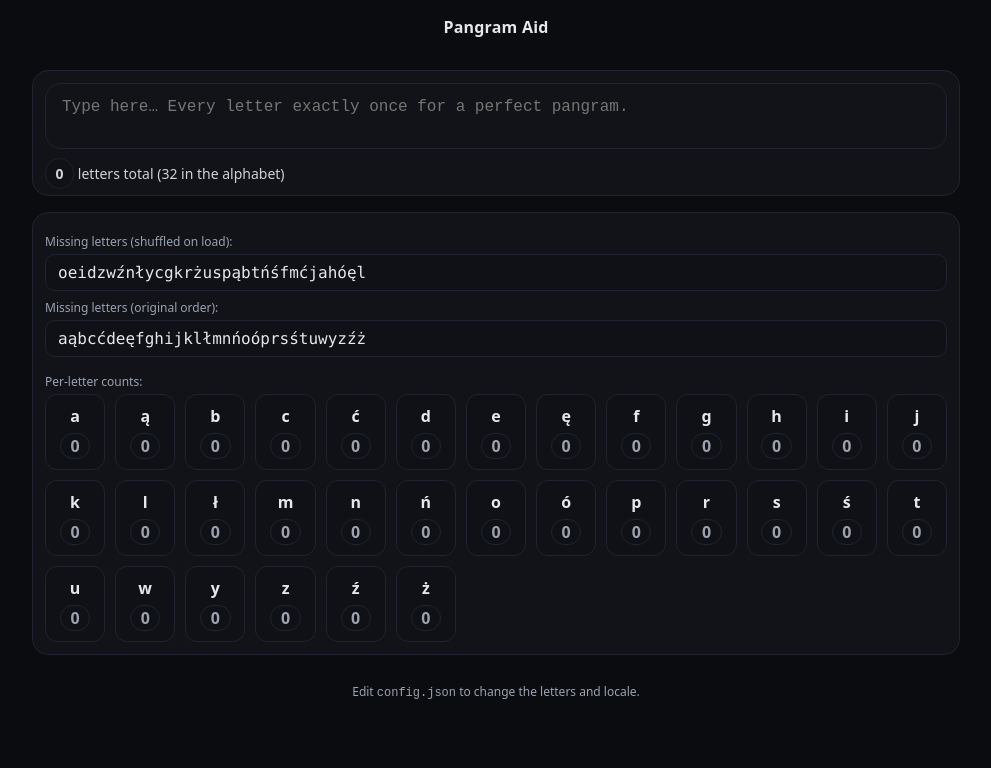
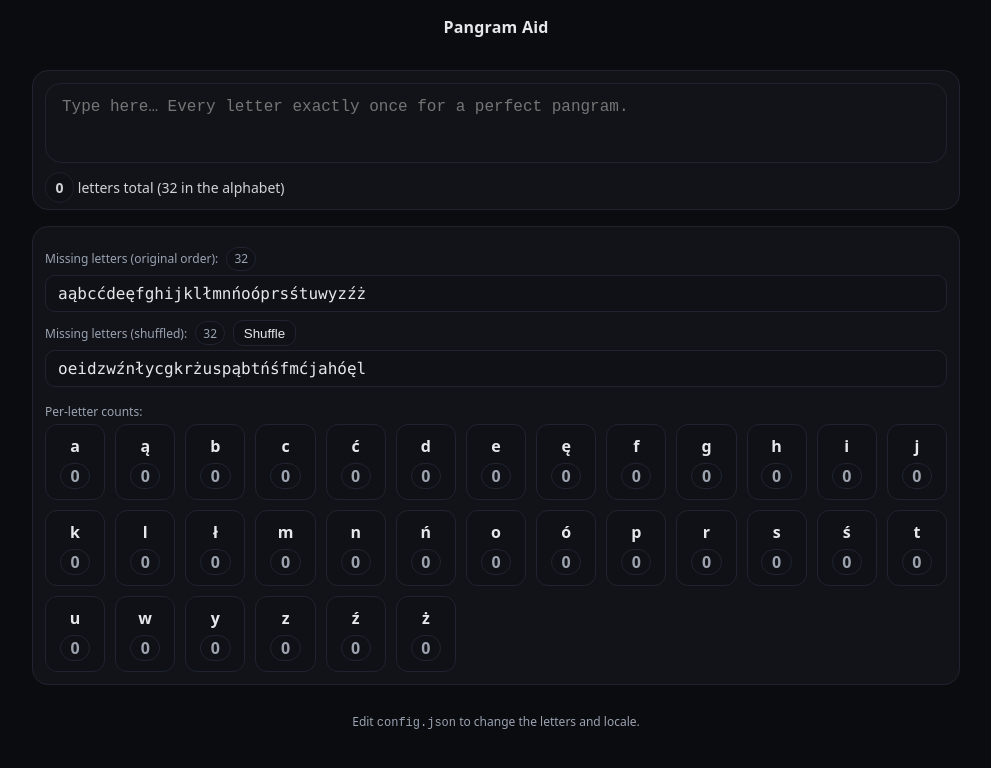
Before and after one commit to adam-sierakowski/pangram_aid_webapp, a plain HTML site: page index.html in a window 1280 px wide. Shown: the whole page, without its empty margins (144-1135 px from the left). Drawn offline with Linux system fonts and the light colour scheme.

Commit message:
Add reshuffling

```diff
--- a/index.html
+++ b/index.html
@@ -1,3 +1,4 @@
+<!-- index.html (secure, working counters + shuffle) -->
 <!DOCTYPE html>
 <html lang="en">
 <head>
@@ -12,7 +13,7 @@
     body { margin:0; font-family:system-ui,-apple-system,Segoe UI,Roboto,Inter,Arial; color:var(--ink); background:var(--bg); }
     header { padding:16px; text-align:center; font-weight:600; letter-spacing:.2px; }
     .wrap { display:grid; gap:16px; padding:16px; max-width:960px; margin:0 auto; }
-    textarea { width:100%; min-height:auto; padding:14px 16px; border-radius:16px; background:var(--card); color:var(--ink); border:1px solid #1f2430; outline:none; font-size:16px; resize:none; overflow:hidden; }
+    textarea { width:100%; padding:14px 16px; border-radius:16px; background:var(--card); color:var(--ink); border:1px solid #1f2430; outline:none; font-size:16px; resize:none; overflow:hidden; min-height:10vh; }
     .panel { background:var(--card); border:1px solid #1f2430; border-radius:16px; padding:12px; }
     .grid { display:grid; grid-template-columns:repeat(auto-fill,minmax(56px,1fr)); gap:10px; }
     .cell { display:flex; flex-direction:column; align-items:center; gap:6px; padding:10px 8px; border-radius:12px; background:#0f1116; border:1px solid #1f2430; }
@@ -26,7 +27,10 @@
     .badge { font-weight:700; padding:.3rem .6rem; border-radius:999px; border:1px solid #1f2430; background:#0f1116; }
     .sr-only{position:absolute;width:1px;height:1px;padding:0;margin:-1px;overflow:hidden;clip:rect(0,0,0,0);white-space:nowrap;border:0}
     .rem { font-family: ui-monospace, SFMono-Regular, Menlo, Consolas, monospace; padding:.5rem .75rem; border-radius:10px; background:#0f1116; border:1px solid #1f2430; }
-    .hint { font-size:12px; color:#9aa3b2; margin-top:.5rem; margin-bottom:.25rem; }
+    .hint { font-size:12px; color:#9aa3b2; margin-top:.5rem; margin-bottom:.25rem; display:flex; align-items:center; gap:.5rem; flex-wrap:wrap; }
+    .chip { font-variant-numeric:tabular-nums; padding:.15rem .45rem; border-radius:999px; border:1px solid #1f2430; background:#0f1116; }
+    button { cursor:pointer; border-radius:10px; border:1px solid #1f2430; background:#0f1116; color:var(--ink); padding:.3rem .6rem; }
+    button:active{transform:translateY(1px)}
   </style>
 </head>
 <body>
@@ -44,11 +48,18 @@
     </section>
 
     <section class="panel">
-      <div class="hint">Missing letters (shuffled on load):</div>
+      <div class="hint">
+        Missing letters (original order):
+        <span class="chip" id="remainOriginalCount">0</span>
+      </div>
+      <div class="rem" id="remainOriginal"></div>
+
+      <div class="hint">
+        Missing letters (shuffled):
+        <span class="chip" id="remainShuffledCount">0</span>
+        <button id="reshuffleBtn" type="button" aria-label="Reshuffle alphabet">Shuffle</button>
+      </div>
       <div class="rem" id="remainShuffled"></div>
-
-      <div class="hint">Missing letters (original order):</div>
-      <div class="rem" id="remainOriginal"></div>
 
       <div class="hint" style="margin-top:1rem;">Per-letter counts:</div>
       <div class="grid" id="grid" aria-live="polite" aria-relevant="all"></div>
@@ -73,10 +84,16 @@
     const $alphaSize = document.getElementById('alphabetSize');
     const $remainOriginal = document.getElementById('remainOriginal');
     const $remainShuffled = document.getElementById('remainShuffled');
+    const $remainOriginalCount = document.getElementById('remainOriginalCount');
+    const $remainShuffledCount = document.getElementById('remainShuffledCount');
+    const $reshuffleBtn = document.getElementById('reshuffleBtn');
 
     let letters = Array.from(DEFAULT_CFG.letters);
     let shuffledLetters = [];
     let locale  = DEFAULT_CFG.locale;
+
+    // Auto-grow textarea height with content
+    function autoGrow() { $text.style.height='auto'; $text.style.height=$text.scrollHeight+'px'; }
 
     function sanitizeLetters(raw) {
       const seen = new Set();
@@ -118,8 +135,8 @@
         $grid.appendChild(cell);
       }
       $alphaSize.textContent = String(letters.length);
-      shuffledLetters = shuffle(letters);
-      updateCounts();
+      shuffledLetters = shuffle(letters); // initial shuffle on load
+      updateCounts(); // initial paint, also updates remaining counters
     }
 
     function updateCounts() {
@@ -141,11 +158,14 @@
         cell.title = `${ltr}: ${n}`;
       }
 
-      // Dynamic remaining strings
+      // Dynamic remaining strings + their counts
       const remainingOriginal = letters.filter(l => (freq[l]||0)===0).join('');
       const remainingShuf = shuffledLetters.filter(l => (freq[l]||0)===0).join('');
+
       $remainOriginal.textContent = remainingOriginal;
       $remainShuffled.textContent = remainingShuf;
+      $remainOriginalCount.textContent = String(remainingOriginal.length);
+      $remainShuffledCount.textContent = String(remainingShuf.length);
     }
 
     async function loadConfig() {
@@ -163,13 +183,21 @@
       }
     }
 
-    $text.addEventListener('input', updateCounts);
-    $text.addEventListener('input', () => {
-      $text.style.height = 'auto';
-      $text.style.height = $text.scrollHeight + 'px';
-    });
+    // Wire events once
+    $text.addEventListener('input', () => { autoGrow(); updateCounts(); });
+    if ($reshuffleBtn) {
+      $reshuffleBtn.addEventListener('click', () => {
+        shuffledLetters = shuffle(letters); // reshuffle source alphabet
+        updateCounts(); // repaint remaining + counts
+      });
+    }
+
+    // Init
     loadConfig();
+    // First autosize
+    window.addEventListener('load', autoGrow);
 
+    // SW
     if ('serviceWorker' in navigator) {
       window.addEventListener('load', () => {
         navigator.serviceWorker.register('./sw.js').catch(()=>{});
```
Also changed, not shown: sw.js (+22 -14 lines).
